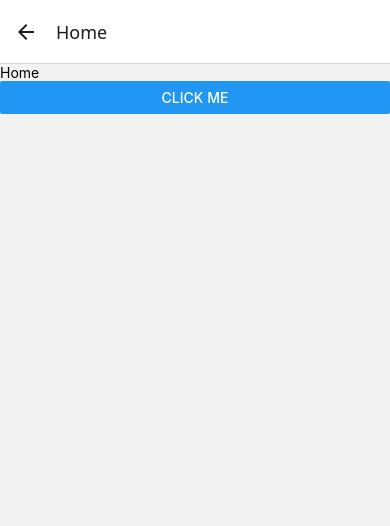
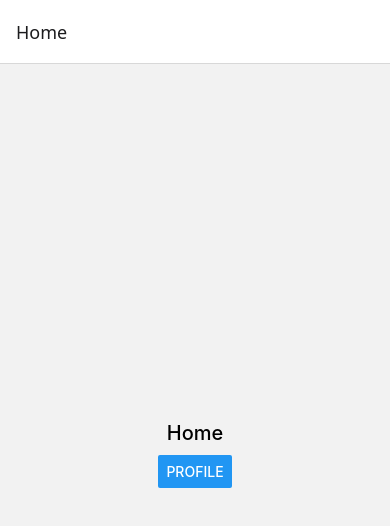
Before and after one commit to akshat-gulati/FirstProjRN, a React Native app: screen /Home in a window 390 px wide. Shown: the top 526 px of the page. Built offline with nearby package versions, Linux system fonts and the light colour scheme.

Commit message:
finally working

```diff
--- a/src/App.tsx
+++ b/src/App.tsx
@@ -1,43 +1,34 @@
-import { StyleSheet, Text, View, SafeAreaView, ScrollView } from 'react-native'
+import { StyleSheet } from 'react-native'
 import React from 'react'
-import { createNativeStackNavigator } from '@react-navigation/native-stack'
 import Home from './Home'
 import Profile from './Profile'
-import { NavigationContainer } from '@react-navigation/native'
+import { createNativeStackNavigator } from '@react-navigation/native-stack';
+import Search from './Search';
+import { NavigationContainer } from '@react-navigation/native';
 import { SafeAreaProvider } from 'react-native-safe-area-context';
-
 
 const Stack = createNativeStackNavigator();
 
 const StackNavigator = () => {
   return (
-    <Stack.Navigator initialRouteName='Profile'>
-
+    <Stack.Navigator>
       <Stack.Screen name="Home" component={Home} />
       <Stack.Screen name="Profile" component={Profile} />
-
+      <Stack.Screen name="Search" component={Search} />
     </Stack.Navigator>
   )
 }
 
 const App = () => {
   return (
-    <SafeAreaProvider>
+    // <SafeAreaProvider>
       <NavigationContainer>
         <StackNavigator />
       </NavigationContainer>
-    </SafeAreaProvider>
-
-
+    // </SafeAreaProvider>
   )
 }
 
+const styles = StyleSheet.create({})
 export default App
-
-const styles = StyleSheet.create({
-  container: {
-    flex: 1,
-    backgroundColor: "",
-    // margin: 10
-  }
-})
+// const styles = StyleSheet.create({})
--- a/src/Home.tsx
+++ b/src/Home.tsx
@@ -1,14 +1,17 @@
 import { StyleSheet, Text, View, Button } from 'react-native'
 import React from 'react'
+import { NavigationContainer } from '@react-navigation/native';
+import Profile from './Profile';
 
 const Home = ({navigation}) => {
-  return (
-    <View>
-      <Text>Home</Text>
-      <Button title="Click Me" onPress={() => navigation.navigate("Profile")} />
-    </View>
-  )
+    return (
+        <View style={{ width: "100%", height: "100%", justifyContent: "center", alignItems: "center" }}>
+            <Text style={{ fontSize: 20, fontWeight: "500", marginBottom: 10 }}>Home</Text>
+            <Button title="Profile" onPress={() => navigation.navigate("Profile")} />
+        </View>
+    )
 }
+
 
 export default Home
 
--- /dev/null
+++ b/src/Search.tsx
@@ -0,0 +1,14 @@
+import { StyleSheet, Text, View } from 'react-native'
+import React from 'react'
+
+const Search = () => {
+  return (
+    <View>
+      <Text>Search</Text>
+    </View>
+  )
+}
+
+export default Search
+
+const styles = StyleSheet.create({})
```
Also changed, not shown: 2 other files (tests, documents, lock files or other folders).
